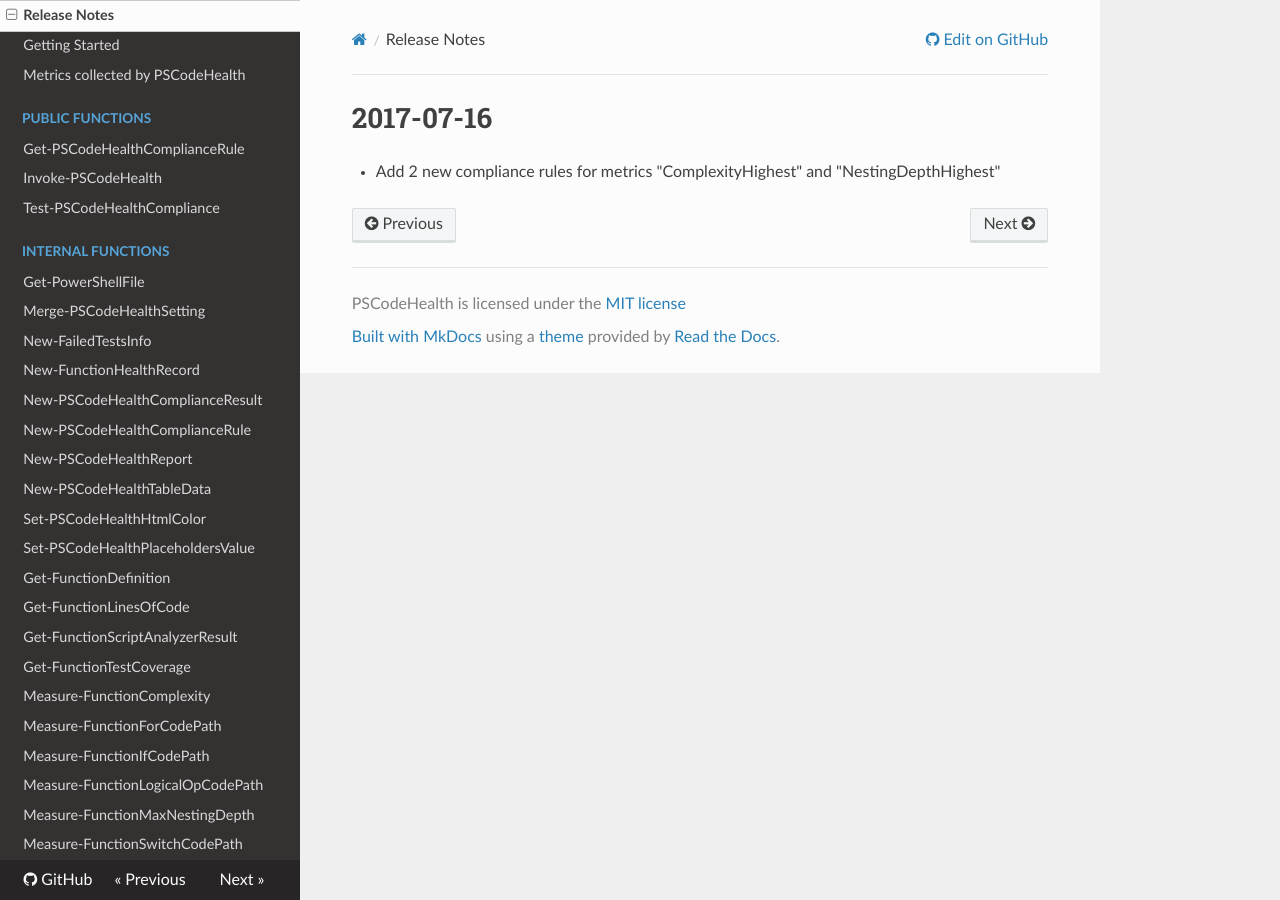
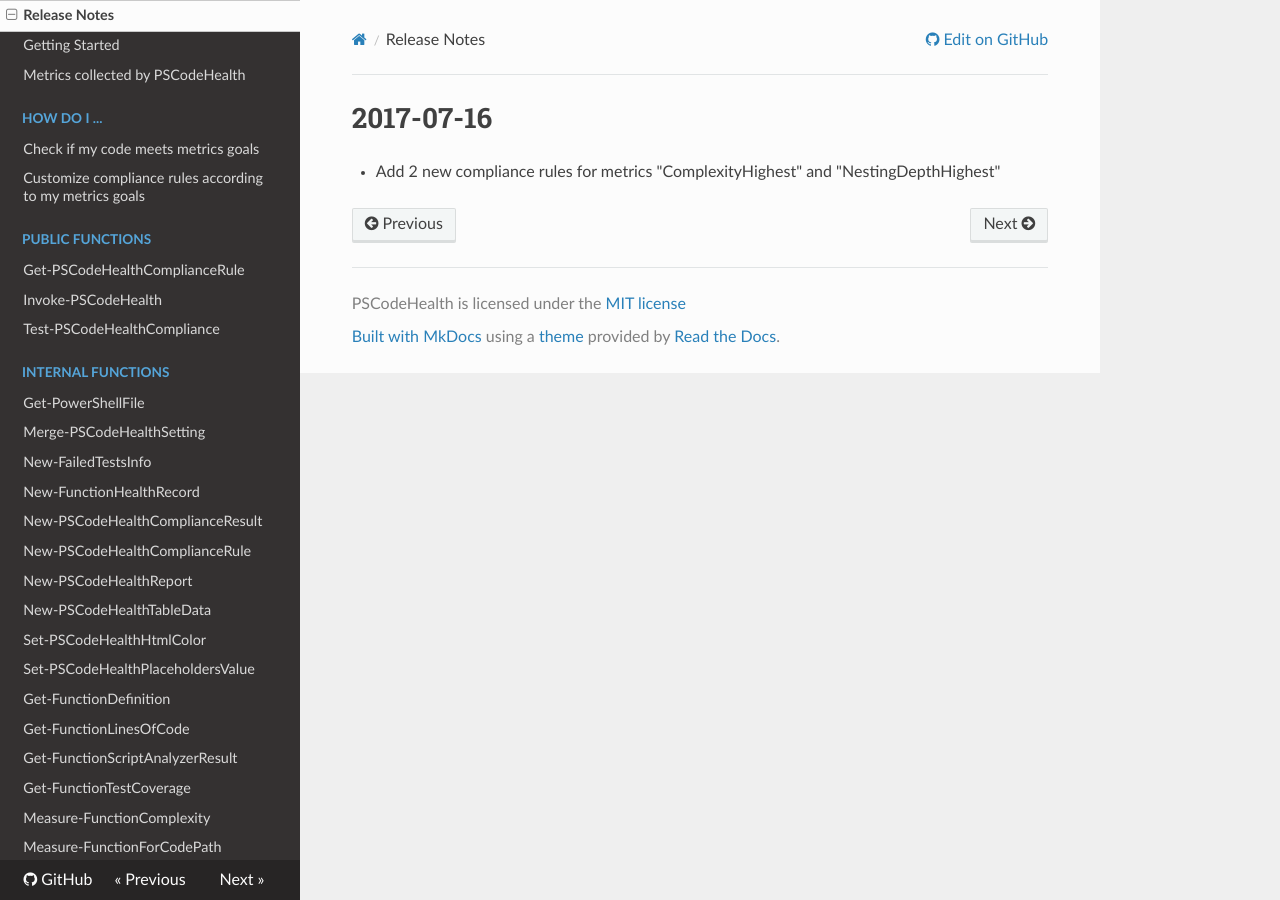
Before and after one commit to MathieuBuisson/PSCodeHealth, an MkDocs documentation site: the page built from docs/Release.md, in a window 1280 px wide. Built offline with MkDocs 1.6.1, drawn with Linux system fonts in a browser that asks for light colours; nearby versions of some CDN libraries; old or Windows-style settings are respelled for this version of MkDocs.

Commit message:
Commit build changes [ci skip]

```diff
--- a/mkdocs.yml
+++ b/mkdocs.yml
@@ -10,6 +10,9 @@ pages:
   - Release Notes: Release.md
   - Getting Started: GettingStarted.md
   - Metrics collected by PSCodeHealth: Metrics.md
+  - How do I ...:
+    - Check if my code meets metrics goals: HowDoI/CheckCodeCompliance.md
+    - Customize compliance rules according to my metrics goals: HowDoI/CustomizeComplianceRules.md
   - Public Functions:
     - Get-PSCodeHealthComplianceRule: PublicFunctions/Get-PSCodeHealthComplianceRule.md
     - Invoke-PSCodeHealth: PublicFunctions/Invoke-PSCodeHealth.md
```
Also changed, not shown: 1 other file.
